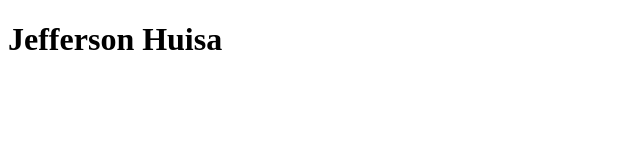
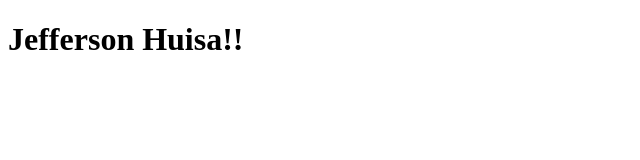
Before and after one commit to j3ffh95/app-development, a plain HTML site: page index.html in a window 1280 px wide. Shown: the full height of the page, 0-640 px from the left. Drawn offline with Linux system fonts and the light colour scheme.

Commit message:
changed the index file

```diff
--- a/index.html
+++ b/index.html
@@ -6,6 +6,6 @@
     <title>Welcome to Git</title>
   </head>
   <body>
-    <h1>Jefferson Huisa</h1>
+    <h1>Jefferson Huisa!!</h1>
   </body>
 </html>
```
